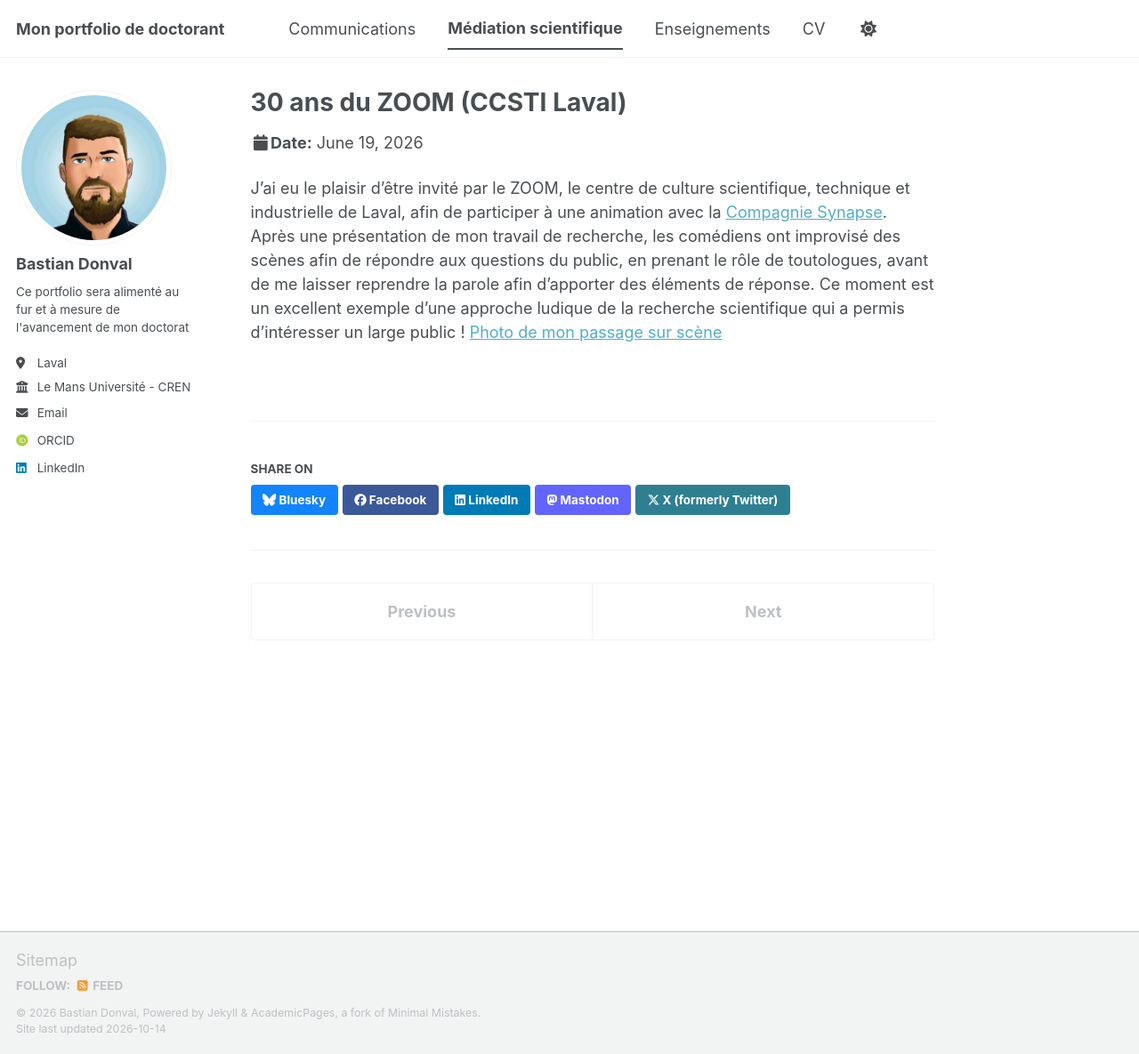
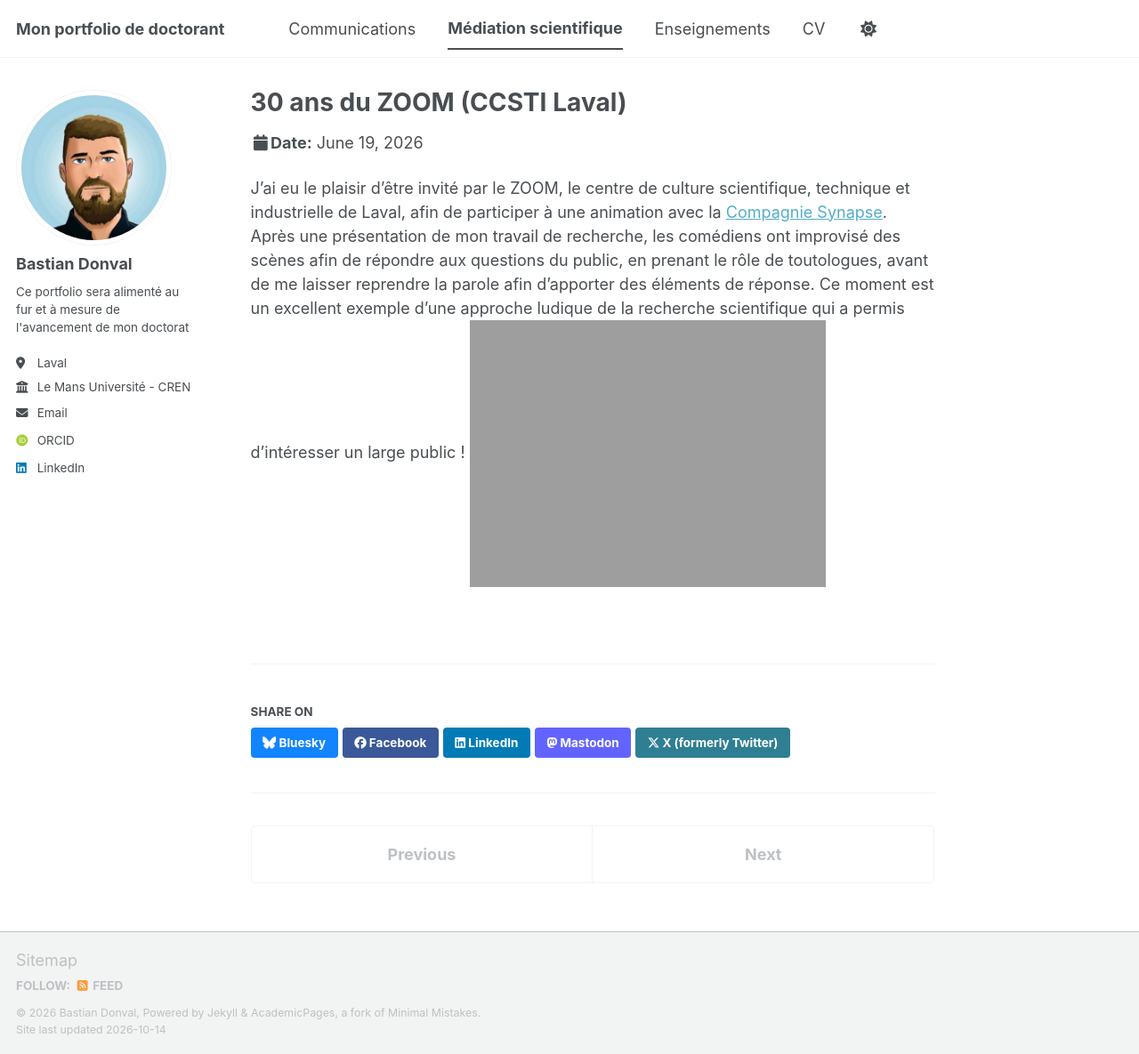
Before and after one commit to BDonval/bdonval_page.github.io, a Jekyll site: the page built from _talks/30-ans-ZOOM.md, in a window 1280 px wide and 1185 px high. Shown: the whole window at 89% size. Built offline with Jekyll 4.4.1, drawn with Linux system fonts in a browser that asks for light colours; some web fonts are replaced; a script bundle is joined from its source files by our own code; library files that are not in the unit come from our copies.

Commit message:
Update image syntax in 30-ans-ZOOM.md

```diff
--- a/_talks/30-ans-ZOOM.md
+++ b/_talks/30-ans-ZOOM.md
@@ -11,4 +11,4 @@ location:
 J'ai eu le plaisir d'être invité par le ZOOM, le centre de culture scientifique, technique et industrielle de Laval, afin de participer à une animation avec la [Compagnie Synapse](https://compagnie-synapse.com/).
 Après une présentation de mon travail de recherche, les comédiens ont improvisé des scènes afin de répondre aux questions du public, en prenant le rôle de toutologues, avant de me laisser reprendre la parole afin d'apporter des éléments de réponse.
 Ce moment est un excellent exemple d'une approche ludique de la recherche scientifique qui a permis d'intéresser un large public !
-[Photo de mon passage sur scène](https://bdonval.github.io/bdonval_page.github.io//files/30-ans-ZOOM.jpg)
+![Photo de mon passage sur scène](https://bdonval.github.io/bdonval_page.github.io//files/30-ans-ZOOM.jpg)
```
